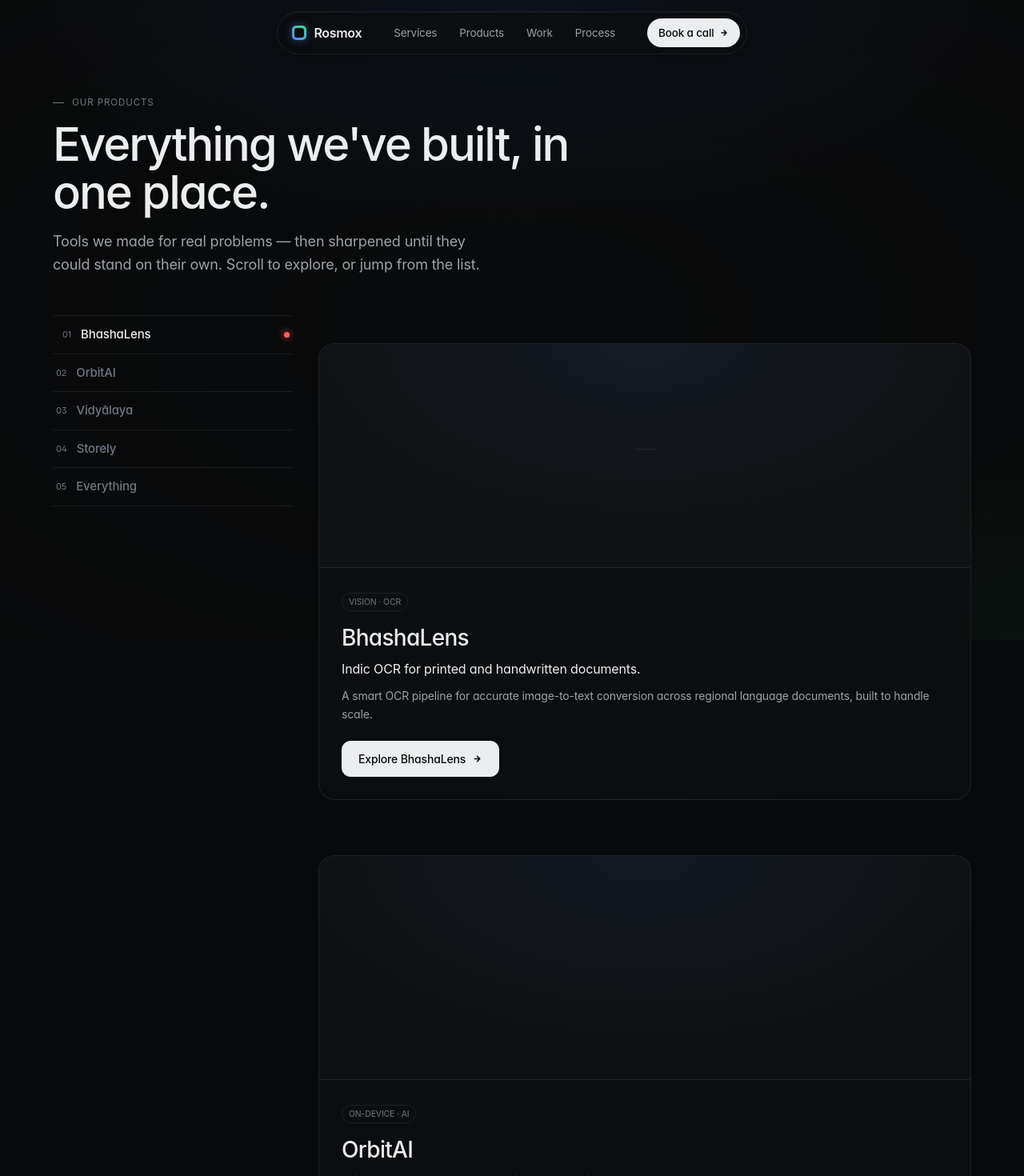
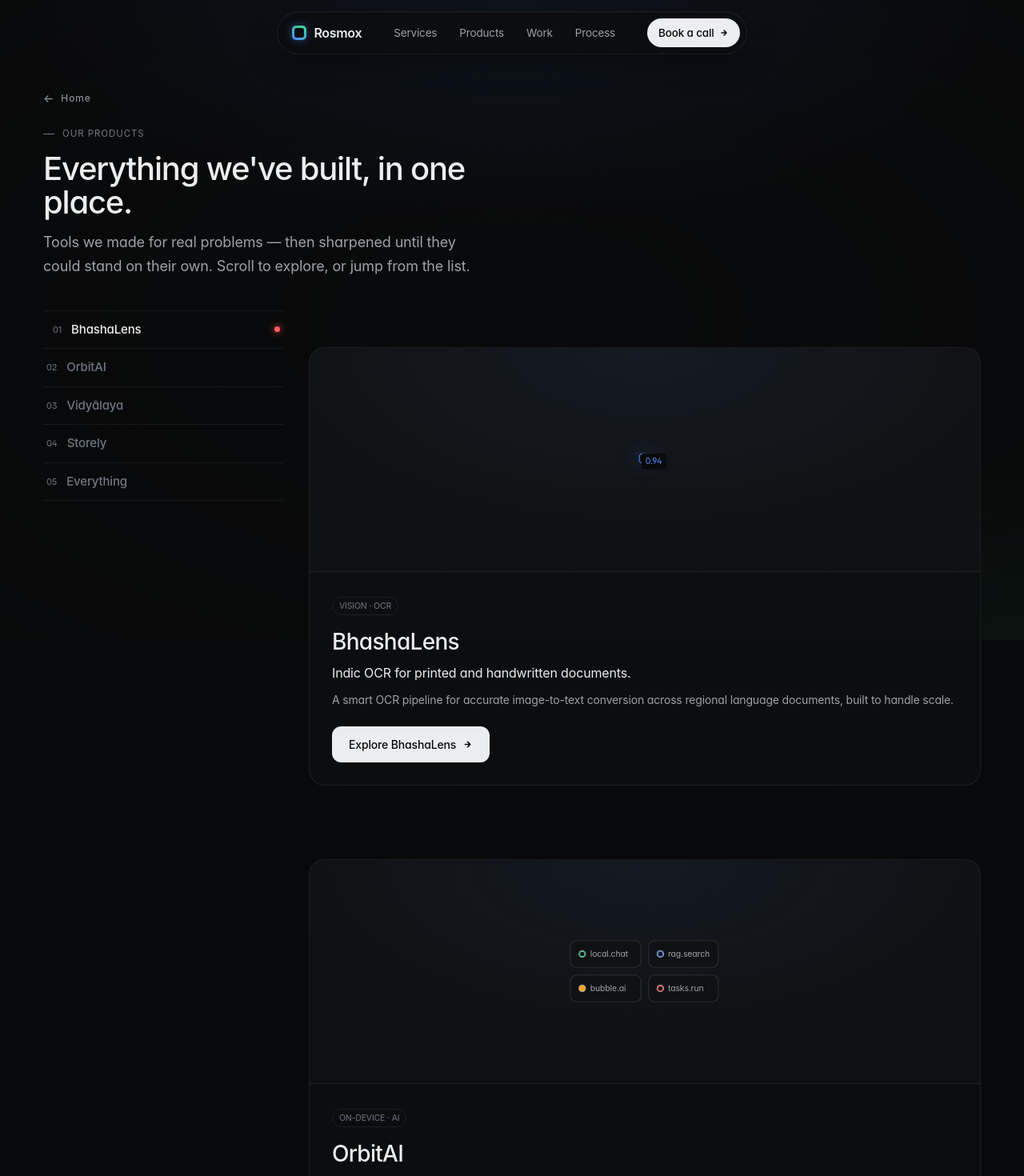
Before and after one commit to rudra273/rosmox, a Next.js app: page /products in a window 1280 px wide. Shown: the top 1470 px of the page at 80% size. Built offline with nearby package versions, Linux system fonts and the light colour scheme.

Commit message:
more fix

```diff
--- a/app/globals.css
+++ b/app/globals.css
@@ -1483,6 +1483,7 @@
   border-bottom: 1px solid var(--line);
   margin-bottom: 56px;
 }
+.project-back { display: inline-flex; margin-bottom: 26px; }
 .project-app-logo {
   border-radius: 18px;
   border: 1px solid var(--line-strong);
@@ -1675,18 +1676,18 @@
   position: relative; z-index: 1;
   max-width: var(--maxw);
   margin: 0 auto;
-  padding: 120px 0 120px;
+  padding: 110px 0 120px;
 }
 .products-page-head {
-  max-width: 720px;
-  margin-bottom: 48px;
-  padding-inline: 16px;
-}
-.products-explorer { padding-inline: 16px; }
+  max-width: 640px;
+  margin-bottom: 40px;
+  padding-inline: 4px;
+}
+.products-explorer { padding-inline: 4px; }
 .products-page-title {
-  font-size: clamp(34px, 5vw, 58px);
-  font-weight: 500; letter-spacing: -0.035em; line-height: 1.03;
-  margin: 14px 0 16px;
+  font-size: clamp(28px, 3.4vw, 40px);
+  font-weight: 500; letter-spacing: -0.03em; line-height: 1.05;
+  margin: 12px 0 14px;
 }
 .products-page-sub {
   font-size: clamp(15px, 1.6vw, 18px);
@@ -1746,6 +1747,29 @@
 .products-index-dot.red { background: var(--red); box-shadow: 0 0 10px var(--red); }
 .products-index-dot.violet { background: var(--violet); box-shadow: 0 0 10px var(--violet); }
 
+/* Mock reveal animations are written for `.product.live` (homepage cards).
+   On /products the wrapper is `.products-detail-preview.live`, so alias the
+   reveal triggers here too (otherwise lens/forge mocks stay invisible). */
+.products-detail-preview.live .mock-lens::before { opacity: 1; transform: scale(1); transition-delay: 0.3s; }
+.products-detail-preview.live .mock-lens::after { opacity: 1; transition-delay: 0.9s; }
+.products-detail-preview.live .mock-forge .node { opacity: 1; transform: translateY(0); }
+.products-detail-preview.live .mock-forge .node:nth-child(1) { transition-delay: 0.1s; }
+.products-detail-preview.live .mock-forge .node:nth-child(2) { transition-delay: 0.25s; }
+.products-detail-preview.live .mock-forge .node:nth-child(3) { transition-delay: 0.4s; }
+.products-detail-preview.live .mock-forge .node:nth-child(4) { transition-delay: 0.55s; }
+.products-detail-preview.live .mock-vidyalaya .book-cover { opacity: 1; transform: translateY(0) rotate(-8deg); }
+.products-detail-preview.live .mock-vidyalaya .cover-two { transition-delay: 0.12s; transform: translateY(0) rotate(2deg); }
+.products-detail-preview.live .mock-vidyalaya .cover-three { transition-delay: 0.24s; transform: translateY(0) rotate(9deg); }
+.products-detail-preview.live .mock-vidyalaya .reader-panel { opacity: 1; transform: translateX(0); transition-delay: 0.32s; }
+.products-detail-preview.live .mock-vidyalaya .reader-progress span { width: 72%; transition-delay: 0.7s; }
+.products-detail-preview.live .mock-storely .inventory-panel,
+.products-detail-preview.live .mock-storely .barcode-card,
+.products-detail-preview.live .mock-storely .bill-card { opacity: 1; transform: translateY(0); }
+.products-detail-preview.live .mock-storely .inventory-panel { transition-delay: 0.1s; }
+.products-detail-preview.live .mock-storely .barcode-card { transition-delay: 0.25s; }
+.products-detail-preview.live .mock-storely .bill-card { transition-delay: 0.42s; }
+.products-detail-preview.live .mock-storely .barcode-card span { transform: scaleY(1); transition-delay: 0.55s; }
+
 /* Right column — scrolls through stacked slides */
 .products-detail { position: relative; }
 .products-slide {
--- a/app/products/page.tsx
+++ b/app/products/page.tsx
@@ -38,6 +38,9 @@
   return (
     <div className="products-page">
       <header className="products-page-head">
+        <Link href="/" className="back-link project-back">
+          <span className="back-arrow">←</span> Home
+        </Link>
         <div className="section-label">Our products</div>
         <h1 className="products-page-title">
           Everything we&apos;ve built, in one place.
--- a/app/projects/bhashalens/page.tsx
+++ b/app/projects/bhashalens/page.tsx
@@ -56,6 +56,9 @@
     <div className="project-page">
       {/* Hero */}
       <div className="project-hero">
+        <Link href="/products" className="back-link project-back">
+          <span className="back-arrow">←</span> All products
+        </Link>
         <div className="project-hero-meta">
           <span className="product-badge">Vision · OCR</span>
           <span className="product-year">2026</span>
--- a/app/projects/everything/page.tsx
+++ b/app/projects/everything/page.tsx
@@ -41,6 +41,9 @@
     <div className="project-page">
       {/* Hero */}
       <div className="project-hero">
+        <Link href="/products" className="back-link project-back">
+          <span className="back-arrow">←</span> All products
+        </Link>
         <div className="project-hero-meta">
           <span className="product-badge">Privacy · Local-First</span>
           <span className="product-year">2026</span>
--- a/app/projects/orbitai/page.tsx
+++ b/app/projects/orbitai/page.tsx
@@ -1,4 +1,5 @@
 import type { Metadata } from "next";
+import Link from "next/link";
 
 export const metadata: Metadata = {
   title: "OrbitAI — On-Device AI Assistant",
@@ -11,6 +12,9 @@
     <div className="project-page">
       {/* Hero */}
       <div className="project-hero">
+        <Link href="/products" className="back-link project-back">
+          <span className="back-arrow">←</span> All products
+        </Link>
         <div className="project-hero-meta">
           <span className="product-badge">Android</span>
           <span className="product-year">2026</span>
--- a/app/projects/storely/page.tsx
+++ b/app/projects/storely/page.tsx
@@ -12,6 +12,9 @@
   return (
     <div className="project-page">
       <div className="project-hero">
+        <Link href="/products" className="back-link project-back">
+          <span className="back-arrow">←</span> All products
+        </Link>
         <Image
           src="/logo/storely.png"
           alt="Storely app logo"
--- a/app/projects/vidyalaya/page.tsx
+++ b/app/projects/vidyalaya/page.tsx
@@ -13,6 +13,9 @@
     <div className="project-page">
       {/* Hero */}
       <div className="project-hero">
+        <Link href="/products" className="back-link project-back">
+          <span className="back-arrow">←</span> All products
+        </Link>
         <Image
           src="/logo/vidyalaya.png"
           alt="Vidyālaya app logo"
```
